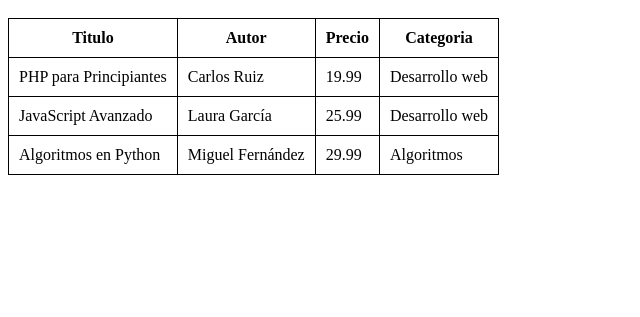
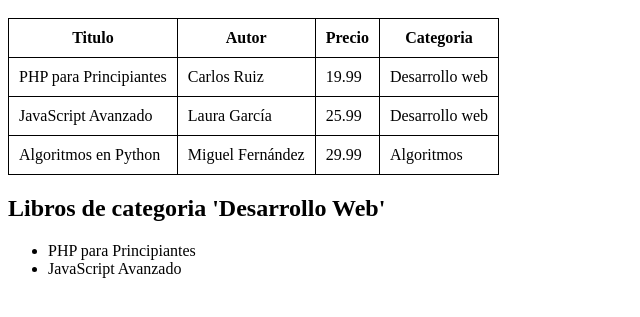
Before and after one commit to SRCadavieco/Tarea2, a PHP site: page /biblioteca.php in a window 1280 px wide. Shown: the part 157-474 px from the top of the page, without its empty margins (0-640 px from the left). Run offline with PHP 8.4, Linux system fonts and the light colour scheme.

Commit message:
Filtro de libros por categoria

```diff
--- a/biblioteca.php
+++ b/biblioteca.php
@@ -8,12 +8,12 @@
         h1{
             text-align: center;
         }
-        ul{
+        nav>ul{
             display: flex;
             justify-content: center;
         }
 
-        li{
+        nav>ul>a>li{
             list-style:none;
             margin: 0.75 rem;
             padding: 5px;
@@ -119,6 +119,18 @@
         }
         ?>
         </table>
+        <h2>Libros de categoria 'Desarrollo Web'</h2>
+        <ul>
+        <?php
+        $filterLib= array_filter($libros, function($libro){
+            return $libro['categoria'] =="Desarrollo web";
+        });
+        foreach($filterLib as $libro){
+            echo "<li>".$libro['titulo']."</li>";
+
+        }
+        ?>
+        </ul>
 
 
 
```
